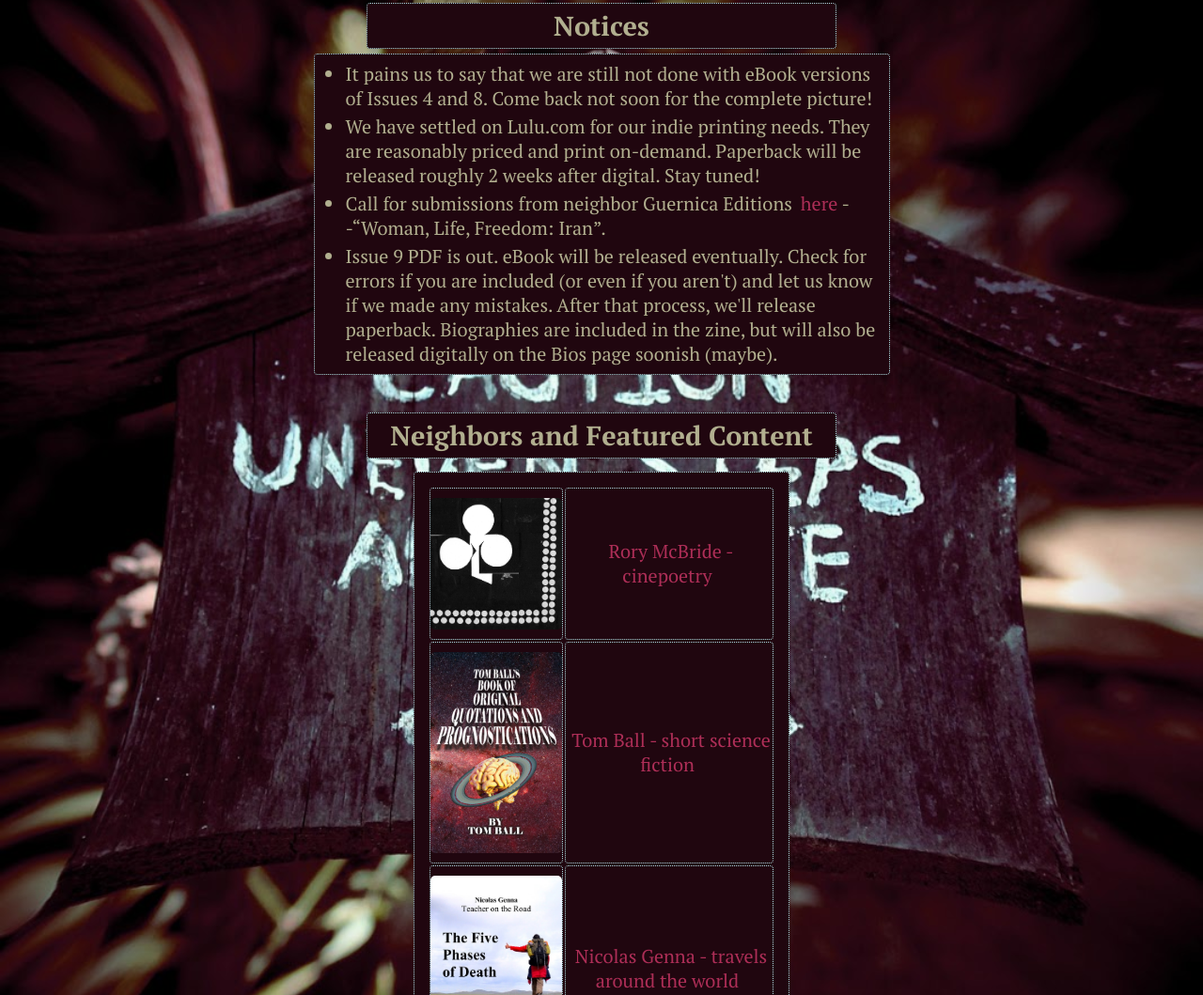
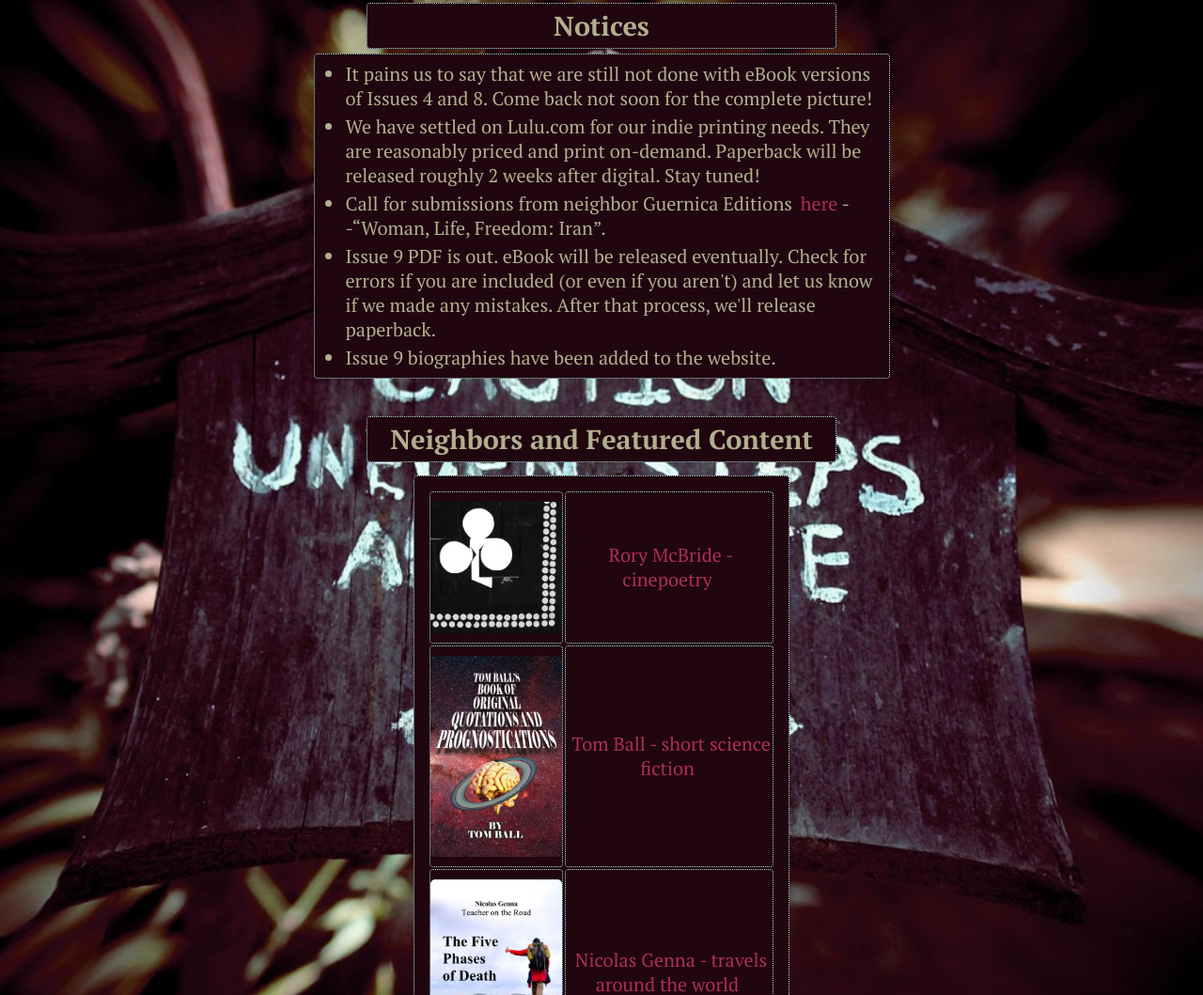
Before and after one commit to mostarrcoding/alternateroute, a plain HTML site: page index.html in a window 1280 px wide. Shown: the part 2316-3375 px from the top of the page at 94% size. Drawn offline with nearby package versions, Linux system fonts and the light colour scheme; a web font is replaced by a local one.

Commit message:
updated notice about bios

```diff
--- a/index.html
+++ b/index.html
@@ -137,8 +137,9 @@
 			</li>
 			<li>Call for submissions from neighbor Guernica Editions <a href="https://guernicaeditions.submittable.com/submit">here</a>--“Woman, Life, Freedom: Iran”.</li>
 			<li>Issue 9 PDF is out. eBook will be released eventually. Check for errors if you are included (or even if you aren't) and let us know if we made any mistakes.
-				After that process, we'll release paperback. Biographies are included in the zine, but will also be released digitally on the Bios page soonish (maybe).
+				After that process, we'll release paperback.
 			</li>
+			<li>Issue 9 biographies have been added to the website.</li>
 		</ul>
 
 		<h2>Neighbors and Featured Content</h2>
```
